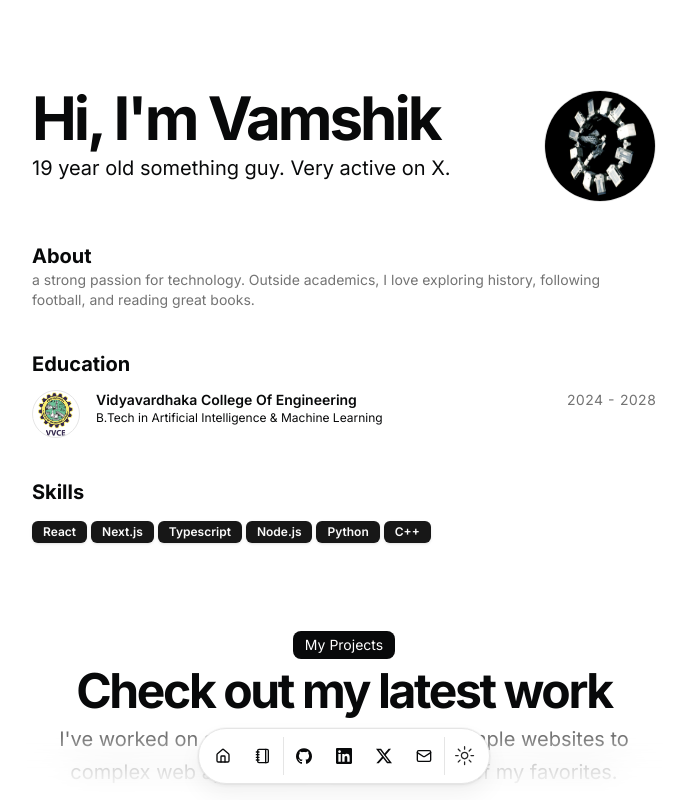
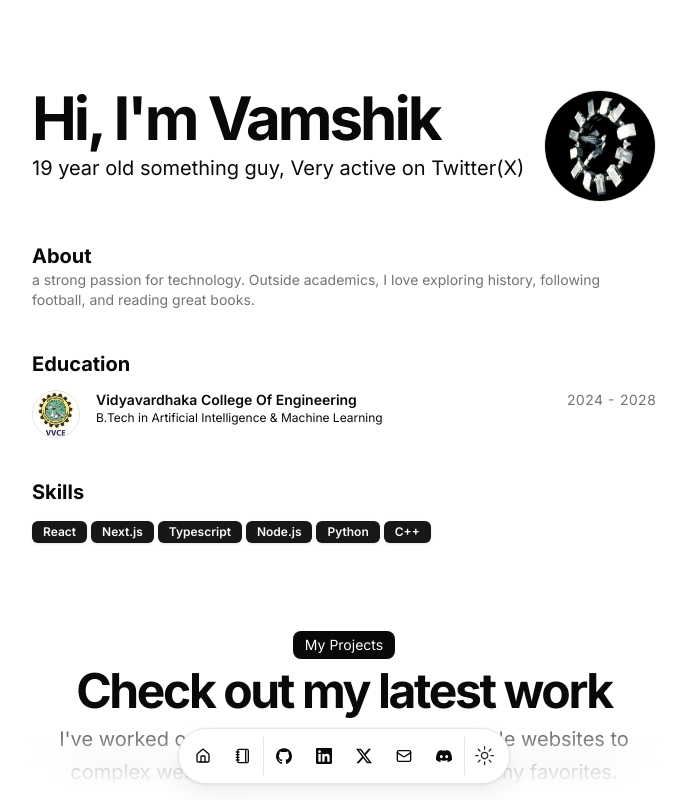
Before and after one commit to VamshikPatel/portfolio, a Next.js app: page / in a window 1280 px wide. Shown: the top 800 px of the page, without its empty margins (296-983 px from the left). Built offline with nearby package versions, Linux system fonts and the light colour scheme.

Commit message:
Update resume description and add Discord link to contact section

```diff
--- a/src/data/resume.tsx
+++ b/src/data/resume.tsx
@@ -8,7 +8,7 @@ export const DATA = {
   location: "Mysore, India",
   locationLink: "https://www.google.com/maps/place/mysore",
   description:
-    "19 year old something guy. Very active on X.",
+    "19 year old something guy, Very active on Twitter(X)",
   summary:
     "a strong passion for technology. Outside academics, I love exploring history, following football, and reading great books.",
   avatarUrl: "/me.jpg",
@@ -37,7 +37,7 @@ export const DATA = {
       },
       LinkedIn: {
         name: "LinkedIn",
-        url: "www.linkedin.com/in/vamshik-patela-es-686151327",
+        url: "https://www.linkedin.com/in/vamshik-patela-es-686151327/",
         icon: Icons.linkedin,
 
         navbar: true,
@@ -60,6 +60,12 @@ export const DATA = {
         url: "mailto:iamvamshik7@gmail.com",
         icon: Icons.email,
 
+        navbar: true,
+      },
+      Discord: {
+        name: "Discord",
+        url: "https://discord.com/users/1277205781732659320",
+        icon: Icons.discord,
         navbar: true,
       },
     },
```
